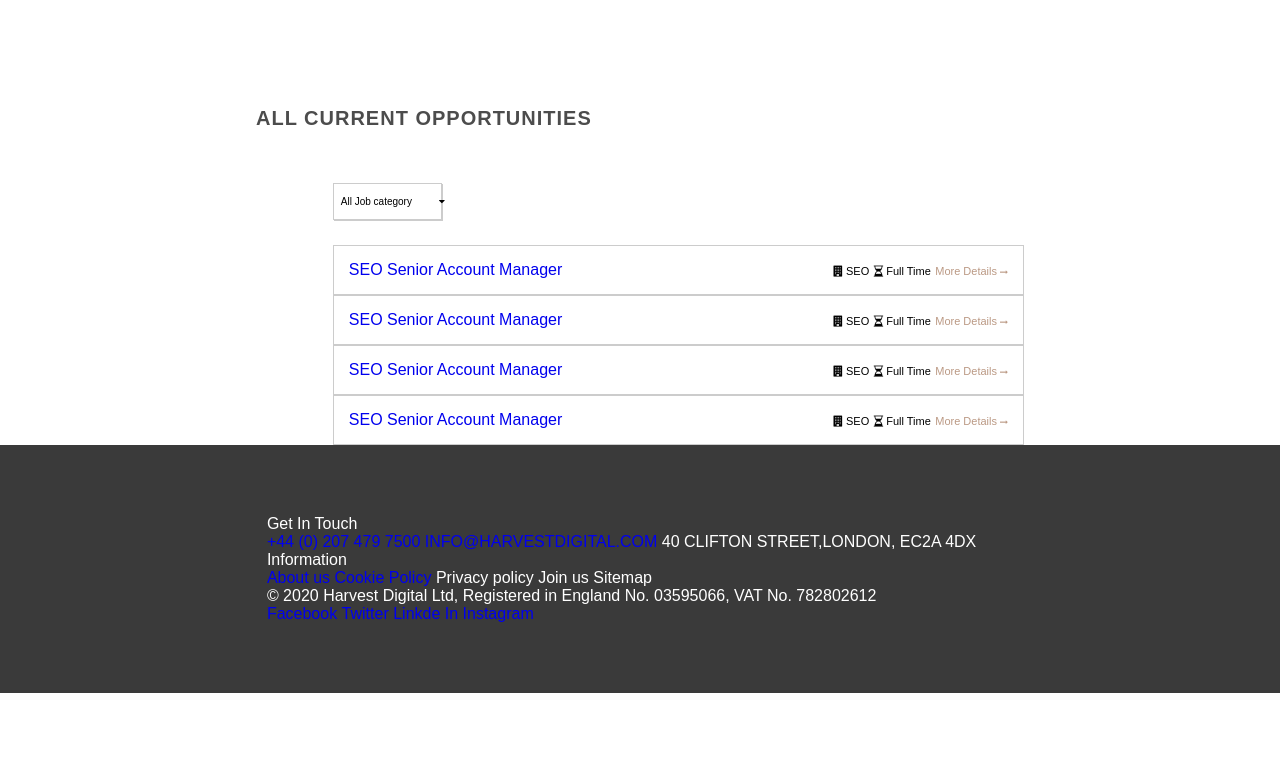
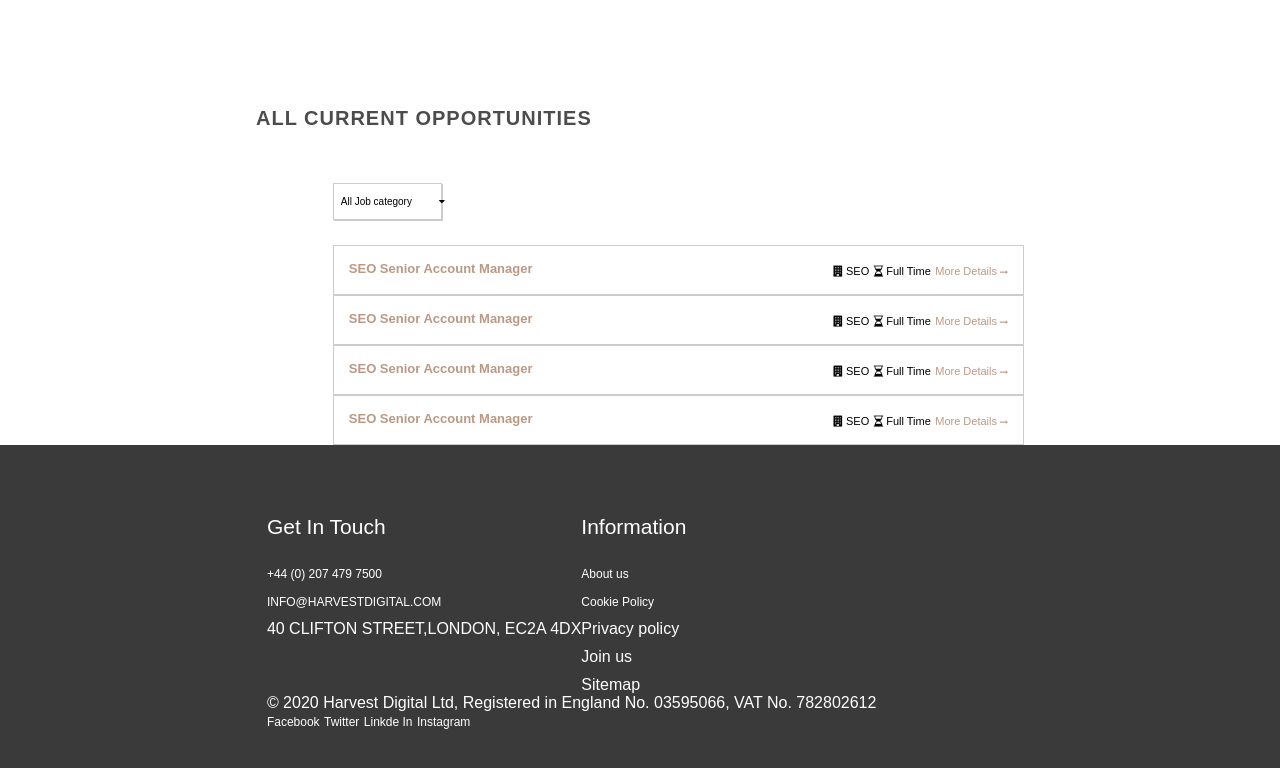
Before and after one commit to gsaurabhaxioned/harvest, a plain HTML site: page index.html in a window 1280 px wide. Shown: the part 2240-3008 px from the top of the page. Before the commit the page ends 2933 px from the top, so only its background shows below. Drawn offline with Linux system fonts and the light colour scheme.

Commit message:
footer styling in progress

```diff
--- a/assets/css/style.css
+++ b/assets/css/style.css
@@ -526,7 +526,7 @@ header .wrapper {
   justify-content: space-between;
 }
 
-.categoty-title {
+.category-title {
   color: #BB9984;
   font-size: 13px;
   font-weight: bold;
@@ -601,6 +601,26 @@ footer {
   color: #fff;
 }
 
+.footer-contents {
+  display: flex;
+}
+
+.footer-title {
+  font-size: 21px;
+}
+
+.footer-contents ul {
+  margin-top: 25px;
+  display: flex;
+  flex-direction: column;
+  row-gap: 10px;
+}
+
+footer ul li a {
+  color: #fff;
+  font-size: 12px;
+}
+
  /*=================================
   footer styling ends here
 =================================*/
```
